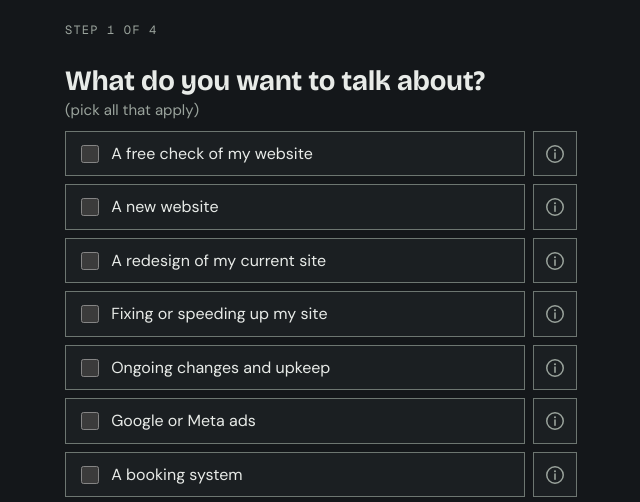
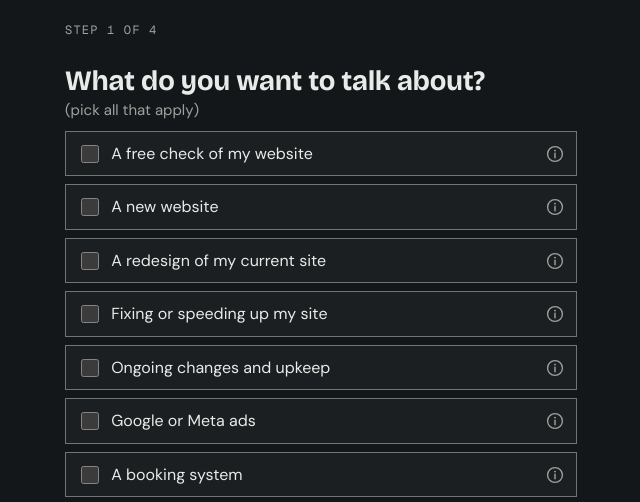
Before and after one commit to WilliamMcIlleron/portfolio-site, a plain HTML site: page book/index.html in a window 1280 px wide. Shown: the part 259-761 px from the top of the page, without its empty margins (319-959 px from the left). Drawn offline with Linux system fonts and the light colour scheme; no server answers.

Commit message:
Booking page: (i) is a small circle inside each option's box, not a separate square

```diff
--- a/book/book.css
+++ b/book/book.css
@@ -64,16 +64,20 @@
 
 /* Info (i) next to each topic: hover, focus or tap shows what it includes. */
 .choice-item { display: grid; gap: 0.4rem; }
-.choice-row { display: flex; gap: 0.5rem; align-items: stretch; }
-.choice-row .choice { flex: 1; min-width: 0; }
+.choice-row { position: relative; }
+.choice-row .choice { padding-right: 3rem; } /* room for the (i) so a long label never runs under it */
+/* The (i) sits inside the option's box: a small circle, no box of its own.
+   The button is 2rem square so it is easy to hit; only the 1.125rem circle shows. */
 .info {
-    flex: 0 0 auto; display: grid; place-items: center; width: 2.75rem; min-height: 2.75rem; padding: 0;
-    background: var(--surface); border: 1px solid var(--line); color: var(--muted); cursor: pointer; font: inherit;
-    transition: color var(--t-paint) var(--ease), border-color var(--t-paint) var(--ease), background-color var(--t-paint) var(--ease);
+    position: absolute; top: 50%; right: 0.4rem; translate: 0 -50%;
+    display: grid; place-items: center; width: 2rem; height: 2rem; padding: 0;
+    background: none; border: 0; border-radius: 50%; color: var(--muted); cursor: pointer; font: inherit;
+    transition: color var(--t-paint) var(--ease), background-color var(--t-paint) var(--ease);
 }
-.info:hover, .info[aria-expanded='true'] { color: var(--accent); border-color: var(--accent); }
+.info svg { width: 1.125rem; height: 1.125rem; }
+.info:hover, .info[aria-expanded='true'] { color: var(--accent); }
 .info[aria-expanded='true'] { background: var(--accent-wash); }
-.info:focus-visible { outline: 2px solid var(--accent); outline-offset: 2px; }
+.info:focus-visible { outline: 2px solid var(--accent); outline-offset: 0; }
 .info-text {
     padding: 0.75rem 1rem; border-left: 2px solid var(--accent); background: var(--surface);
     color: var(--ink); font-size: 0.9375rem; line-height: 1.55;
--- a/book/index.html
+++ b/book/index.html
@@ -12,7 +12,7 @@
     <link rel="preload" href="/fonts/bricolage-var.woff2" as="font" type="font/woff2" crossorigin>
     <link rel="preload" href="/fonts/dmsans-var.woff2" as="font" type="font/woff2" crossorigin>
     <link rel="stylesheet" href="/styles.css?v=20261122">
-    <link rel="stylesheet" href="/book/book.css?v=20261124">
+    <link rel="stylesheet" href="/book/book.css?v=20261125">
 
     <script>
         (function () {
```
